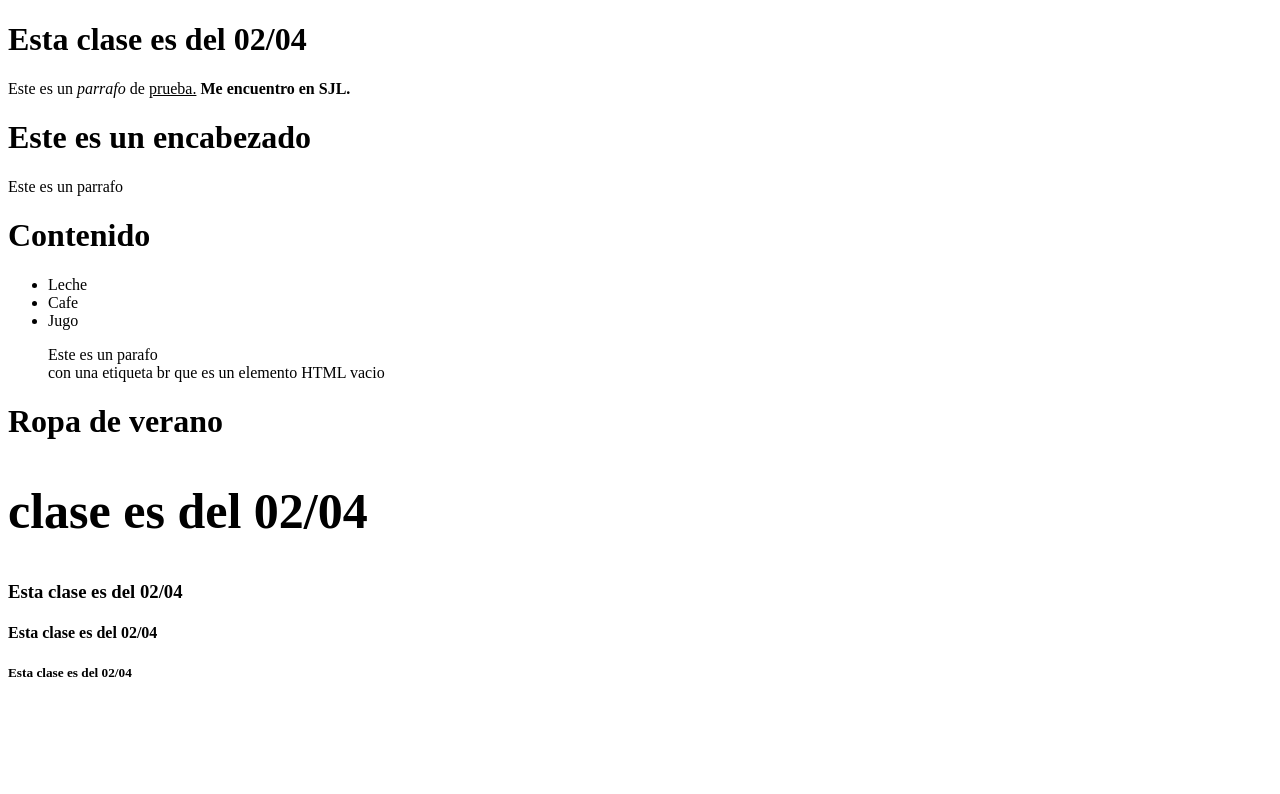
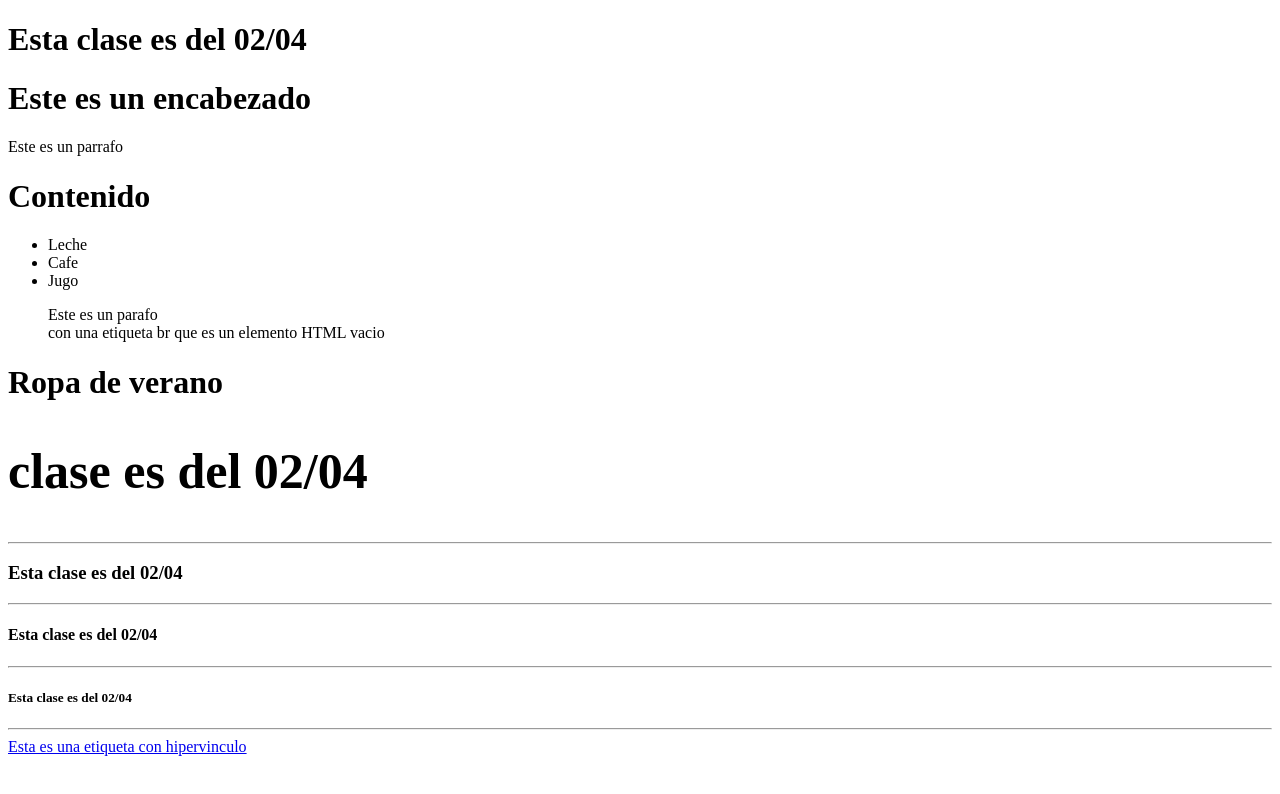
Before and after one commit to Robert1406/clase31_03-25, a plain HTML site: page index.html in a window 1280 px wide. Drawn offline with Linux system fonts and the light colour scheme.

Commit message:
Update index.html

```diff
--- a/index.html
+++ b/index.html
@@ -8,9 +8,8 @@
 </head>
 <body>
     <h1>Esta clase es del 02/04</h1>
-     <!--Este es un comentsrio dificil de decifrar-->
+    <!--Este es un comentsrio dificil de decifrar-->
     <!--<p>Este es un <i>parrafo</i> de <u>prueba.</u> <b>Me encuentro en SJL.</b></p>-->
-    <p>Este es un <i>parrafo</i> de <u>prueba.</u> <b>Me encuentro en SJL.</b></p>
     <h1>Este es un encabezado</h1>
     <p>Este es un parrafo</p>
 
@@ -22,10 +21,18 @@
         <li>Jugo</li>
         <p>Este es un parafo<br>con una etiqueta br que es un elemento HTML vacio</p>
     </ul>
- <h1>Ropa de verano</h1>
+
+    <h1>Ropa de verano</h1>
     <h2 style="font-size: 50px;">clase es del 02/04</h2>
+    <hr>
     <h3>Esta clase es del 02/04</h3>
+    <hr>
     <h4>Esta clase es del 02/04</h4>
+    <hr>
     <h5>Esta clase es del 02/04</h5>
+    <hr>
+
+    <a href="https://www.adidas.pe/" target="_blank">Esta es una etiqueta con hipervinculo</a>
+
 </body>
 </html>
```
